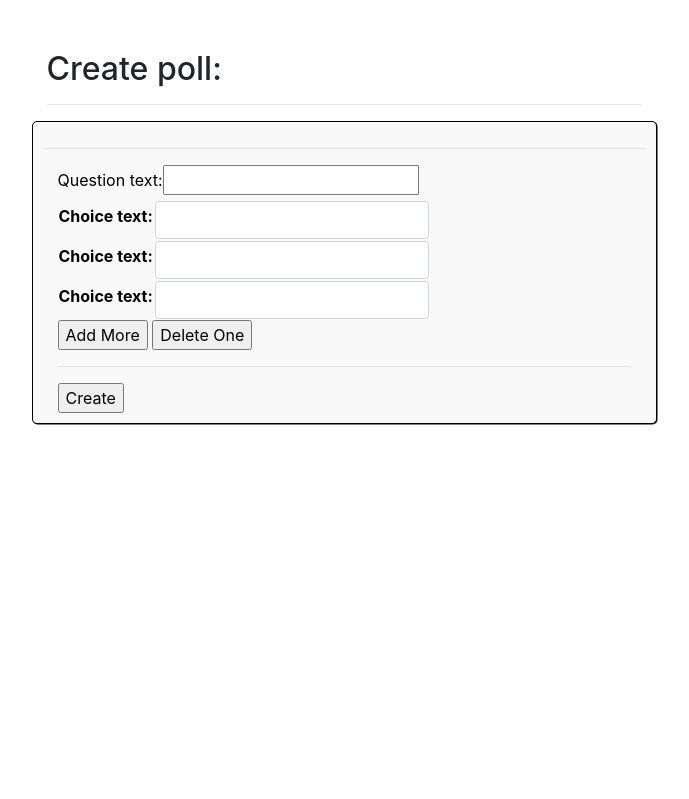
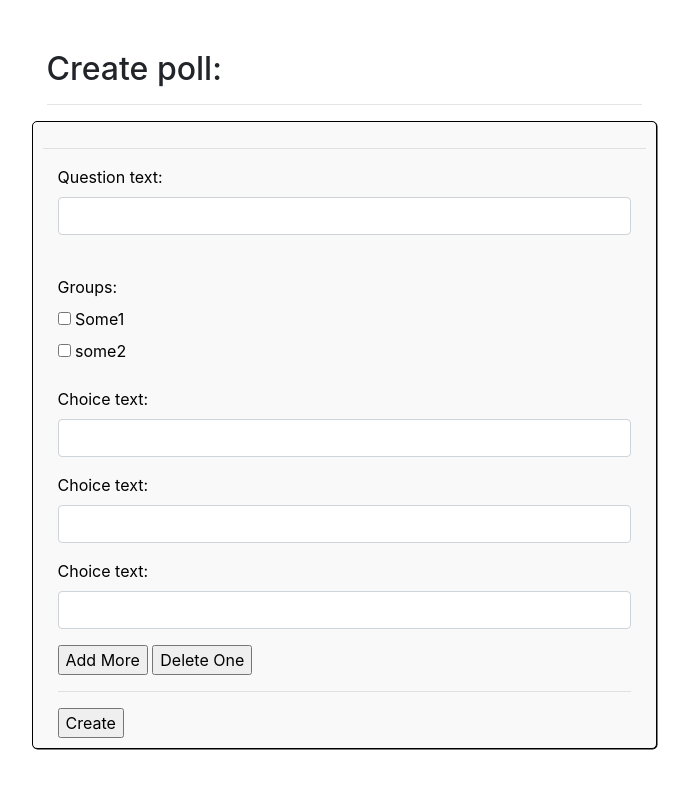
Before and after one commit to DonSaik/pollsDjango, a Django app: page /user/createpoll/ in a window 1280 px wide. Shown: the part 56-855 px from the top of the page, without its empty margins (296-985 px from the left). Before the commit the page ends 481 px from the top, so only its background shows below. Run offline with Django 3.2, Linux system fonts and the light colour scheme; a user stored in the database is signed in; some libraries are stand-ins or nearby versions.

Commit message:
Personalized polls

```diff
--- a/accounts/forms.py
+++ b/accounts/forms.py
@@ -4,7 +4,8 @@
 
 
 class UserForm(ModelForm):
-    groups = forms.ModelMultipleChoiceField(queryset=Group.objects.all(), widget=forms.CheckboxSelectMultiple())
+    groups = forms.ModelMultipleChoiceField(queryset=Group.objects.all(),
+                                            widget=forms.CheckboxSelectMultiple(), required=False, help_text='Choose what type of polls you like.')
 
     class Meta:
         model = User
--- a/accounts/templates/accounts/settings.html
+++ b/accounts/templates/accounts/settings.html
@@ -9,7 +9,7 @@
           {% for field in form %}
             <p>
               {{ field.label_tag }}<br>
-
+                {{ field.help_text }} <br>
                 {% for f in field%}
                     {{ f }} <br>
                 {% endfor %}
--- a/kursinis/settings.py
+++ b/kursinis/settings.py
@@ -120,6 +120,7 @@
 
 STATICFILES_DIRS = (
     os.path.join(BASE_DIR, "static"),
+    '/var/www/static/',
 )
 
 LOGIN_URL = '/login/'
--- a/polls/admin.py
+++ b/polls/admin.py
@@ -11,7 +11,7 @@
 
 class QuestionAdmin(admin.ModelAdmin):
     fieldsets = [
-        (None, {'fields': ['question_text', 'user']}),
+        (None, {'fields': ['question_text', 'groups', 'user']}),
     ]
     inlines = [ChoiceInine]
     list_display = ('id', 'question_text', 'created_at')
--- a/polls/forms.py
+++ b/polls/forms.py
@@ -1,13 +1,23 @@
 from django.forms import ModelForm, modelformset_factory, inlineformset_factory
 from django import forms
 from polls.models import Question, Choice
+from django.contrib.auth.models import Group
 
 
 class PollForm(ModelForm):
+    groups = forms.ModelMultipleChoiceField(queryset=Group.objects.all(),
+                                            widget=forms.CheckboxSelectMultiple())
 
     class Meta:
         model = Question
-        fields = ['question_text']
+        fields = ['question_text', 'groups']
+        widgets = {
+            'question_text': forms.TextInput(
+                attrs={
+                    'class': 'form-control',
+                }
+            )
+        }
 
 
 ChoiceFormset = modelformset_factory(
--- a/polls/static/polls/style.css
+++ b/polls/static/polls/style.css
@@ -13,11 +13,15 @@
 .question-text{
     padding: 20px;
 }
+.question-user-text{
+    color: gray;
+    font-size: smaller;
+}
 .question a{
     color: black;}
 
 .link {
-    color: blue;
+    color: blue !important;
 }
 
 .question:hover {
--- a/polls/templates/polls/index.html
+++ b/polls/templates/polls/index.html
@@ -11,7 +11,7 @@
     {% if latest_poll_list %}
     {% for question in latest_poll_list %}
     <div class="question mx-auto col-md-6">
-        <a href="{% url 'polls:detail' question.id %}"> <div class="question-text">{{ question.question_text }}</div></a>
+          <div class="question-text">{{ question.question_text }} <br> <span class="question-user-text">{{ question.user }}</span></div>
     </div>
 
     {% endfor %}
--- a/polls/templates/polls/user/createpoll.html
+++ b/polls/templates/polls/user/createpoll.html
@@ -16,25 +16,36 @@
 
     <form action="{% url 'polls:user-create-poll' %}" method="post">
     {% csrf_token %}
-    {{ formPoll }}
+          {% for field in formPoll %}
+            <p>
+              {{ field.label_tag }}<br>
+
+                {% for f in field%}
+                    {{ f }} <br>
+                {% endfor %}
+              {% for error in field.errors %}
+                <p style="color: red">{{ error }}</p>
+              {% endfor %}
+            </p>
+          {% endfor %}
         <div>
             {{ formset.management_form }}
         <div id="form_set">
             {% for form in formset.forms %}
                 {{form.non_field_errors}}
                 {{form.errors}}
-                <table class='no_error'>
+                <p class='no_error'>
                     {{ form }}
 
-                </table>
+                </p>
             {% endfor %}
         </div>
         <input type="button" value="Add More" id="add_more">
             <input type="button" value="Delete One" id="delete_one">
         <div id="empty_form" style="display:none">
-            <table class='no_error'>
+            <p class='no_error'>
                 {{ formset.empty_form }}
-            </table>
+            </p>
         </div>
         </div>
 
--- a/polls/templates/polls/user/userpolls.html
+++ b/polls/templates/polls/user/userpolls.html
@@ -3,7 +3,7 @@
 {% load static %}
 <link rel="stylesheet" href="{% static 'polls/style.css' %}" type="text/css">
 <div class="col mx-auto col-md-6">
-        <h2>Polls:</h2>
+        <h2>My polls:</h2>
         <hr>
 
 
--- a/polls/views.py
+++ b/polls/views.py
@@ -43,7 +43,10 @@
     paginate_by = 7
 
     def get_queryset(self):
-        return Question.objects.filter()
+        if self.request.user.is_authenticated:
+            return Question.objects.filter(groups__in=self.request.user.groups.all())
+        else:
+            return Question.objects.all()
 
 
 class DetailView(generic.DetailView):
@@ -97,8 +100,9 @@
             selected_choice.votes += 1
             selected_choice.save()
         else:
+            checked_choice = Vote.objects.get(user=request.user, question=question).choice
             return render(request, 'polls/detail.html', {
-                'question': question,
+                'question': question, 'checked_choice': checked_choice,
                 'error_message': "You have already voted.",
             })
         # Always return an HttpResponseRedirect after successfully dealing
--- a/static/js/choicescript.js
+++ b/static/js/choicescript.js
@@ -1,14 +1,12 @@
 
 $('#add_more').click(function() {
 	var form_idx = $('#id_form-TOTAL_FORMS').val();
-	alert(form_idx);
 	$('#form_set').append($('#empty_form').html().replace(/__prefix__/g, form_idx));
 	$('#id_form-TOTAL_FORMS').val(parseInt(form_idx) + 1);
 });
 
 $('#delete_one').click(function() {
 	var form_idx = $('#id_form-TOTAL_FORMS').val();
-	alert(form_idx);
 	$('.no_error:eq(-2)').remove();
 	$('#id_form-TOTAL_FORMS').val(parseInt(form_idx)-1);
 });
```
Also changed, not shown: polls/templates/polls/polls.html (+7 -2 lines), db.sqlite3.
